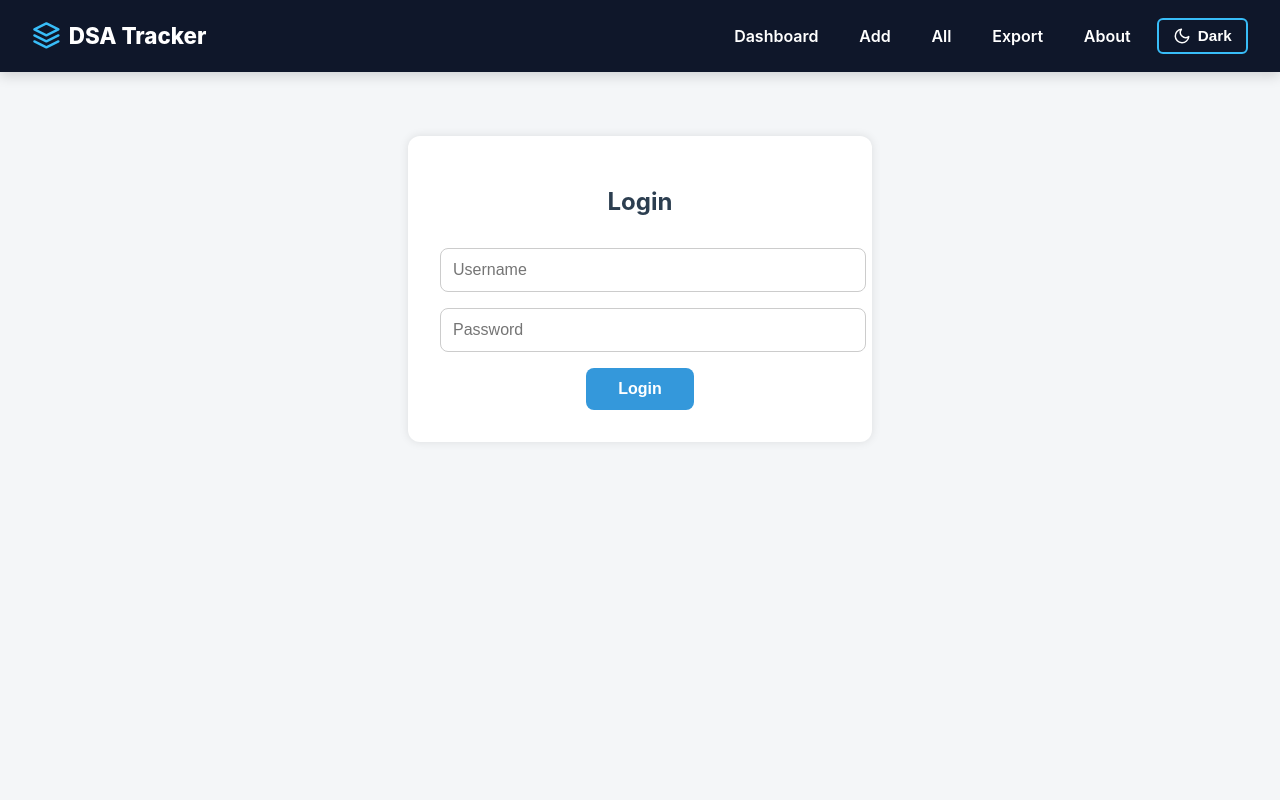
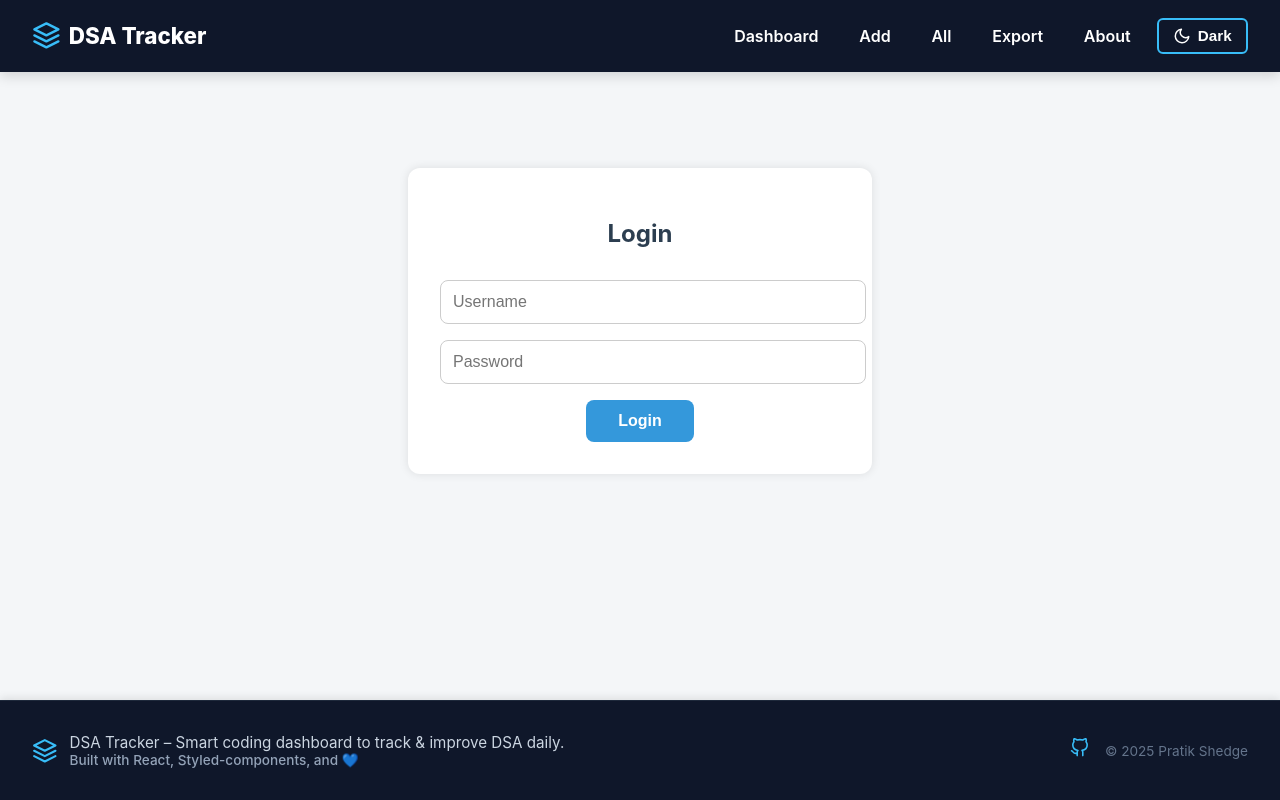
Before and after one commit to Pratik-shedge07/dsa-tracker, a React (Create React App) app: page /login in a window 1280 px wide. Built offline with nearby package versions, Linux system fonts and the light colour scheme.

Commit message:
footer added

```diff
--- a/src/App.js
+++ b/src/App.js
@@ -1,7 +1,8 @@
-// 📄 App.js (with login and about integrated)
+// 📁 App.js
 import React, { useState, useEffect } from 'react';
 import { BrowserRouter as Router, Routes, Route, Navigate } from 'react-router-dom';
 import Navbar from './components/Navbar';
+import Footer from './components/Footer';
 import Dashboard from './pages/Dashboard';
 import AddQuestion from './pages/AddQuestion';
 import AllQuestions from './pages/AllQuestions';
@@ -14,18 +15,15 @@ function App() {
   const [darkMode, setDarkMode] = useState(localStorage.getItem('dark-mode') === 'true');
   const [isLoggedIn, setIsLoggedIn] = useState(localStorage.getItem('isLoggedIn') === 'true');
 
-  // Load saved questions
   useEffect(() => {
     const stored = JSON.parse(localStorage.getItem('dsa-questions')) || [];
     setQuestions(stored);
   }, []);
 
-  // Save updated questions
   useEffect(() => {
     localStorage.setItem('dsa-questions', JSON.stringify(questions));
   }, [questions]);
 
-  // Save dark mode preference
   useEffect(() => {
     localStorage.setItem('dark-mode', darkMode);
     document.body.style.backgroundColor = darkMode ? '#121212' : '#f4f6f8';
@@ -53,12 +51,15 @@ function App() {
 
   return (
     <Router>
+      <div style={{ display: 'flex', flexDirection: 'column', minHeight: '100vh' }}>
         <Navbar
           darkMode={darkMode}
           toggleDarkMode={() => setDarkMode(!darkMode)}
           isLoggedIn={isLoggedIn}
           onLogout={handleLogout}
         />
+
+        <div style={{ flex: 1 }}>
           <Routes>
             <Route path="/login" element={<LoginPage onLogin={handleLogin} />} />
             <Route path="/about" element={<AboutPage />} />
@@ -74,6 +75,10 @@ function App() {
               <Route path="*" element={<Navigate to="/login" />} />
             )}
           </Routes>
+        </div>
+
+        <Footer />
+      </div>
     </Router>
   );
 }
--- /dev/null
+++ b/src/components/Footer.jsx
@@ -0,0 +1,88 @@
+// 📁 components/Footer.js
+import React from 'react';
+import styled from 'styled-components';
+import { FiLayers, FiGithub } from 'react-icons/fi';
+
+const FooterContainer = styled.footer`
+  background-color: #0f172a;
+  color: white;
+  padding: 2rem;
+  display: flex;
+  justify-content: space-between;
+  flex-wrap: wrap;
+  align-items: center;
+  border-top: 1px solid #1e293b;
+  box-shadow: 0 -2px 8px rgba(0, 0, 0, 0.1);
+
+  @media (max-width: 768px) {
+    flex-direction: column;
+    text-align: center;
+    gap: 1rem;
+  }
+`;
+
+const Left = styled.div`
+  display: flex;
+  align-items: center;
+  gap: 0.75rem;
+`;
+
+const LogoIcon = styled(FiLayers)`
+  font-size: 1.6rem;
+  color: #38bdf8;
+`;
+
+const Info = styled.div`
+  font-size: 0.95rem;
+  color: #cbd5e1;
+`;
+
+const Tech = styled.div`
+  font-size: 0.85rem;
+  color: #94a3b8;
+  font-weight: 500;
+`;
+
+const Right = styled.div`
+  display: flex;
+  align-items: center;
+  gap: 1rem;
+`;
+
+const GitHubLink = styled.a`
+  color: #38bdf8;
+  font-size: 1.2rem;
+  transition: color 0.2s ease;
+
+  &:hover {
+    color: #60a5fa;
+  }
+`;
+
+const Copy = styled.div`
+  font-size: 0.85rem;
+  color: #64748b;
+`;
+
+function Footer() {
+  return (
+    <FooterContainer>
+      <Left>
+        <LogoIcon />
+        <div>
+          <Info>DSA Tracker – Smart coding dashboard to track & improve DSA daily.</Info>
+          <Tech>Built with React, Styled-components, and 💙</Tech>
+        </div>
+      </Left>
+
+      <Right>
+        <GitHubLink href="https://github.com/pratik-shedge/dsa-tracker" target="_blank" rel="noreferrer">
+          <FiGithub />
+        </GitHubLink>
+        <Copy>© {new Date().getFullYear()} Pratik Shedge</Copy>
+      </Right>
+    </FooterContainer>
+  );
+}
+
+export default Footer;
```
Lines whose indentation alone changed are shown as unchanged.
